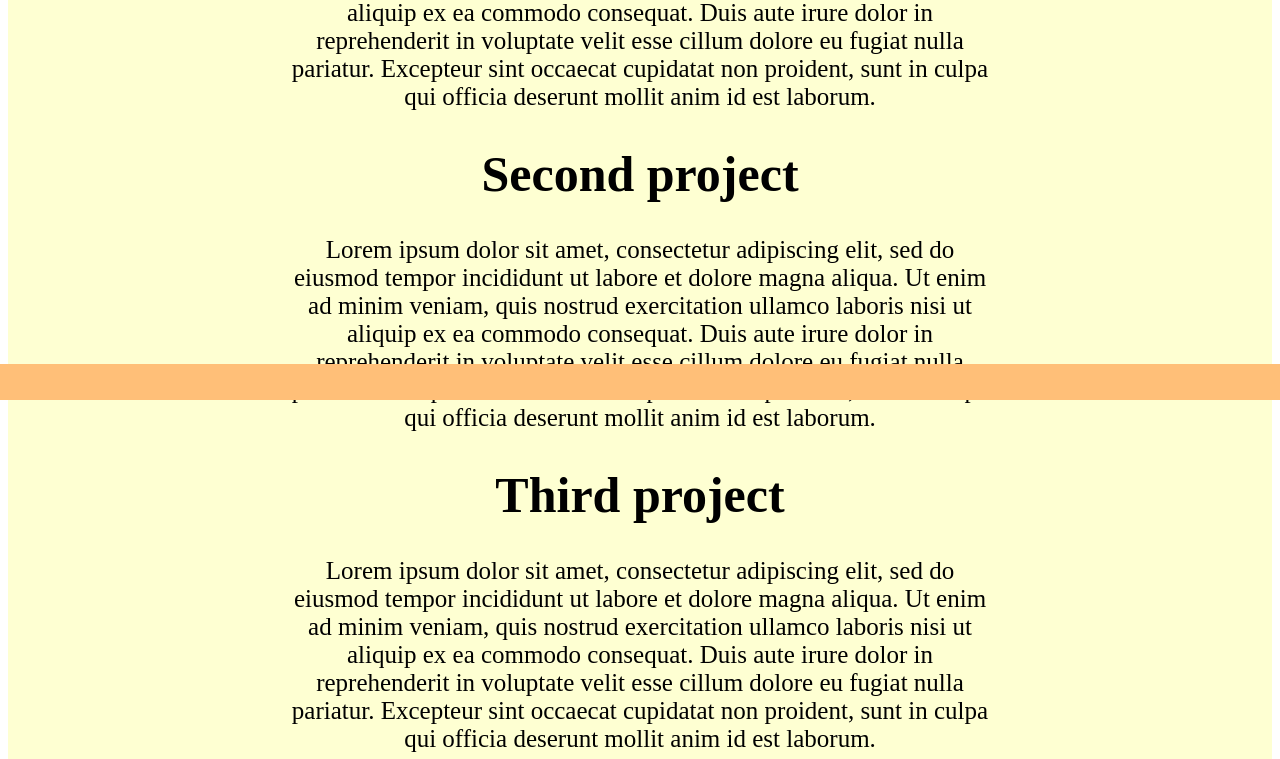
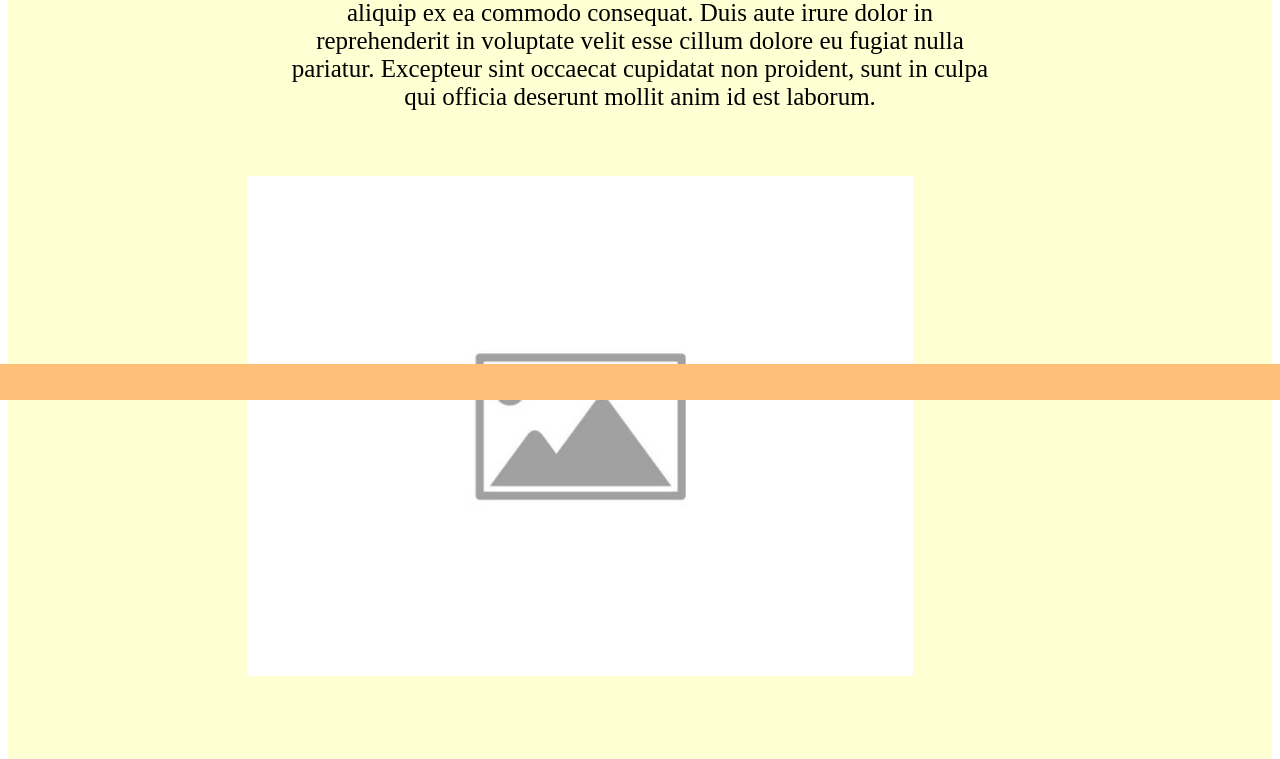
Before and after one commit to Amikola/homepage, a React (Create React App) app: page /projects in a window 1280 px wide. Shown: the part 400-1159 px from the top of the page. Built offline with nearby package versions, Linux system fonts and the light colour scheme.

Commit message:
Images work in the project

```diff
--- a/src/components/pages/projects/project.js
+++ b/src/components/pages/projects/project.js
@@ -1,12 +1,19 @@
 import React from "react";
+import  {pictureStyle} from "./projectsElements"
 
-const Project = ({title, text, image}) => {
+
+const Project = ({ title, text, image }) => {
+
+
     return (
         <div>
             <h1>{title}</h1>
             <p>{text}</p>
+            <div style={pictureStyle}>
+                <img src={image} alt="Placeholder" />
+    </div>
         </div>
-    );
-};
+    )
+}
 
 export default Project;
--- a/src/components/pages/projects/projectsData.js
+++ b/src/components/pages/projects/projectsData.js
@@ -1,25 +1,26 @@
+import placeHolder from "../../../services/images/placeholder.jpg"
+
 const data = { array: [
 
     {
     title: "First project",
     text: "Lorem ipsum dolor sit amet, consectetur adipiscing elit, sed do eiusmod tempor incididunt ut labore et dolore magna aliqua. Ut enim ad minim veniam, quis nostrud exercitation ullamco laboris nisi ut aliquip ex ea commodo consequat. Duis aute irure dolor in reprehenderit in voluptate velit esse cillum dolore eu fugiat nulla pariatur. Excepteur sint occaecat cupidatat non proident, sunt in culpa qui officia deserunt mollit anim id est laborum.",
-    image: "placeHolder.jpg"
+    image: placeHolder
     },
     {
     title: "Second project",
     text: "Lorem ipsum dolor sit amet, consectetur adipiscing elit, sed do eiusmod tempor incididunt ut labore et dolore magna aliqua. Ut enim ad minim veniam, quis nostrud exercitation ullamco laboris nisi ut aliquip ex ea commodo consequat. Duis aute irure dolor in reprehenderit in voluptate velit esse cillum dolore eu fugiat nulla pariatur. Excepteur sint occaecat cupidatat non proident, sunt in culpa qui officia deserunt mollit anim id est laborum.",
-    image: "placeHolder.jpg"
+    image: placeHolder
     },
     {
     title: "Third project",
     text: "Lorem ipsum dolor sit amet, consectetur adipiscing elit, sed do eiusmod tempor incididunt ut labore et dolore magna aliqua. Ut enim ad minim veniam, quis nostrud exercitation ullamco laboris nisi ut aliquip ex ea commodo consequat. Duis aute irure dolor in reprehenderit in voluptate velit esse cillum dolore eu fugiat nulla pariatur. Excepteur sint occaecat cupidatat non proident, sunt in culpa qui officia deserunt mollit anim id est laborum.",
-    image: "placeHolder.jpg"
+    image: placeHolder
     },
     {
     title: "Fourth project",
     text: "Lorem ipsum dolor sit amet, consectetur adipiscing elit, sed do eiusmod tempor incididunt ut labore et dolore magna aliqua. Ut enim ad minim veniam, quis nostrud exercitation ullamco laboris nisi ut aliquip ex ea commodo consequat. Duis aute irure dolor in reprehenderit in voluptate velit esse cillum dolore eu fugiat nulla pariatur. Excepteur sint occaecat cupidatat non proident, sunt in culpa qui officia deserunt mollit anim id est laborum.",
-    image: "placeHolder.jpg"
-    }
+    image: placeHolder }
 
 
 ]};
--- a/src/components/pages/projects/projectsElements.js
+++ b/src/components/pages/projects/projectsElements.js
@@ -1,4 +1,14 @@
 import styled from 'styled-components';
+
+
+
+export const pictureStyle = {
+    display: 'flex',
+    justifyContent: 'center',
+    width: 500,
+    height: 500,
+    padding: 40
+};
 
  export const ContentBox = styled.div`
  width: 700px; /* Set the desired width */
```
Also changed, not shown: src/services/images/placeholder.jpg (added).
